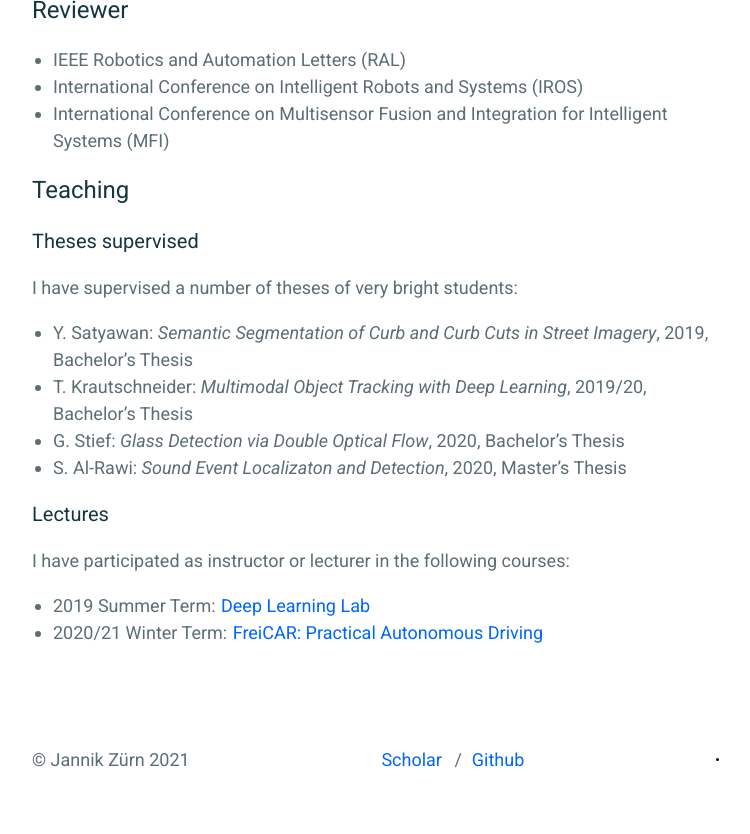
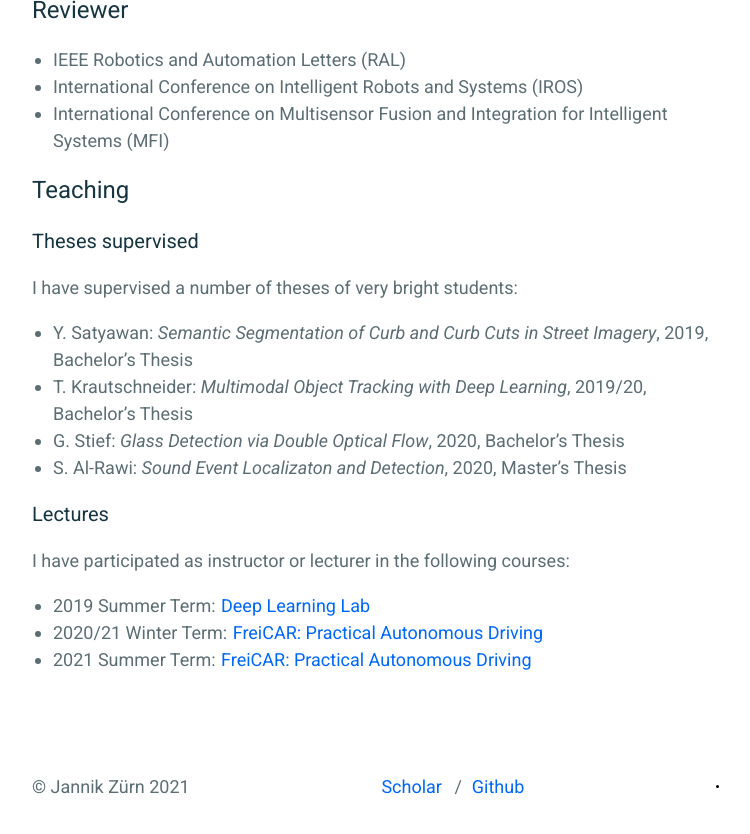
Before and after one commit to jzuern/jzuern.github.io, a Jekyll site: the page built from _pages/research.md, in a window 1280 px wide and 900 px high, scrolled down 2007 px. Shown: the top 834 px of the window, without its empty margins (258-1008 px from the left). Built offline with Jekyll 4.4.1, drawn with Linux system fonts in a browser that asks for light colours.

Commit message:
Update research.md

```diff
--- a/_pages/research.md
+++ b/_pages/research.md
@@ -63,3 +63,4 @@ I have participated as instructor or lecturer in the following courses:
 
 - 2019 Summer Term: [Deep Learning Lab](http://ais.informatik.uni-freiburg.de/teaching/ss19/deep_learning_lab/)
 - 2020/21 Winter Term: [FreiCAR: Practical Autonomous Driving](http://freicar.informatik.uni-freiburg.de/)
+- 2021 Summer Term: [FreiCAR: Practical Autonomous Driving](http://freicar.informatik.uni-freiburg.de/)
```
